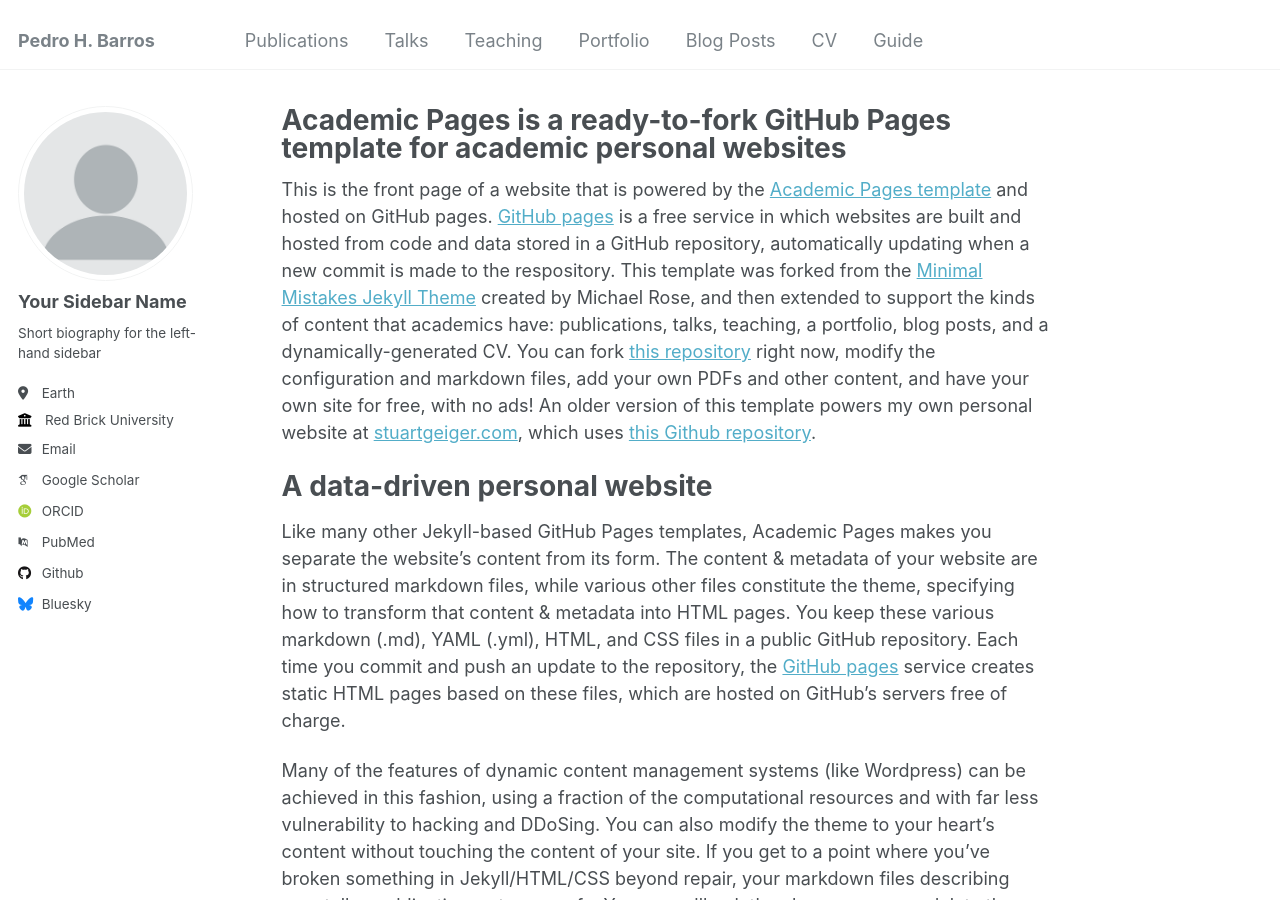
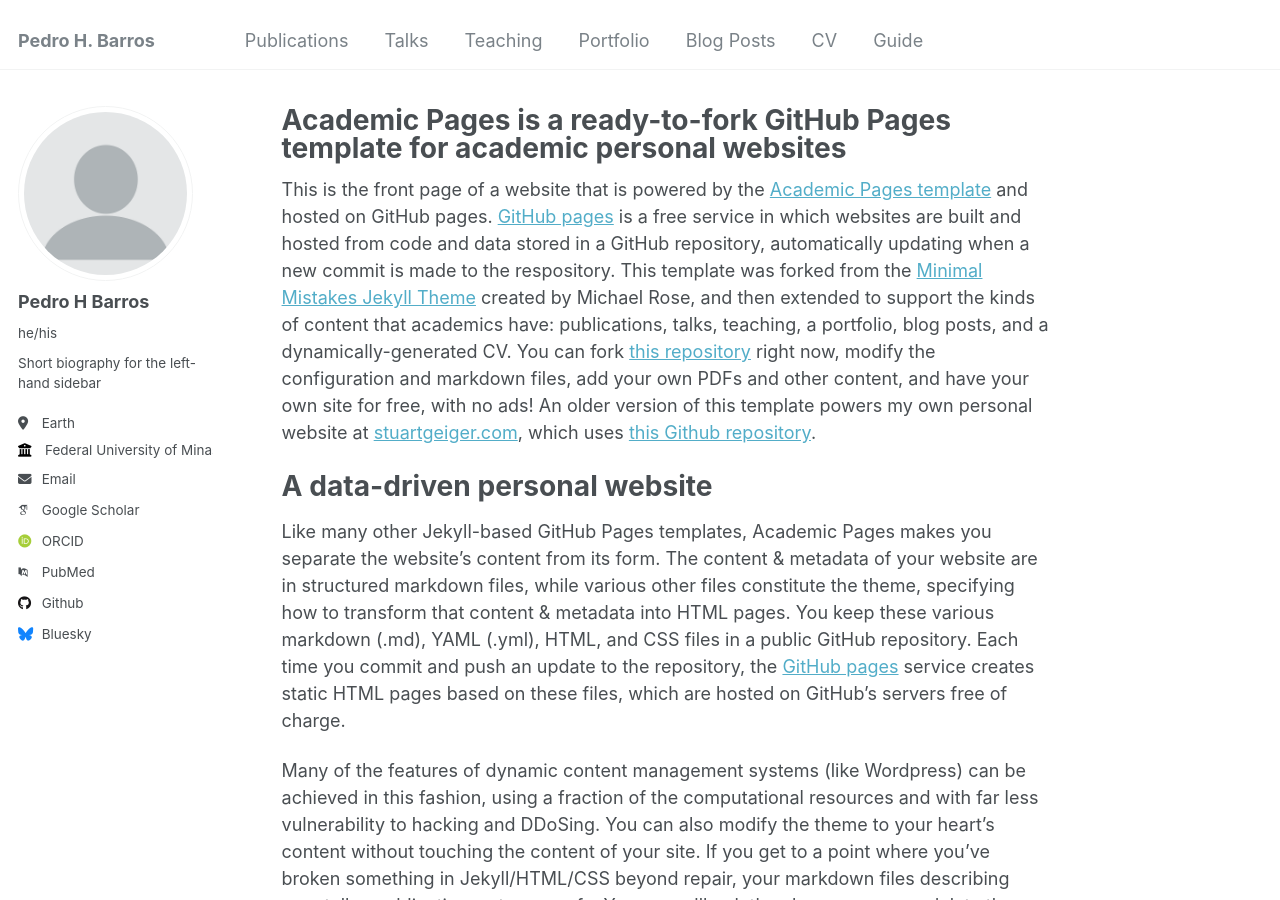
Before and after one commit to sufex00/sufex00.github.io, a Jekyll site: the page built from _pages/about.md, in a window 1280 px wide and 900 px high. Built offline with Jekyll 4.4.1, drawn with Linux system fonts in a browser that asks for light colours; some web fonts are replaced.

Commit message:
Update _config.yml

```diff
--- a/_config.yml
+++ b/_config.yml
@@ -22,17 +22,17 @@ repository               : "academicpages/academicpages.github.io"
 author:
   # Biographic information
   avatar           : "profile.png"
-  name             : "Your Sidebar Name"
-  pronouns         : # example: "she/her"
+  name             : "Pedro H Barros"
+  pronouns         : "he/his"
   bio              : "Short biography for the left-hand sidebar"
   location         : "Earth"
-  employer         : "Red Brick University"
+  employer         : "Federal University of Minas Gerais (Brazil)"
   uri              : # URL
-  email            : "none@example.org"
+  email            : "pedro.barros@dcc.ufmg.br"
 
   # Academic websites
   arxiv            : # URL - Update with the correct link to your profile
-  googlescholar    : "https://scholar.google.com/citations?user=PS_CX0AAAAAJ"
+  googlescholar    : "https://scholar.google.com/citations?user=CpAUH0IAAAAJ&hl"
   impactstory      : # URL
   orcid            : "http://orcid.org/yourorcidurl"
   semantic         : # URL
```
